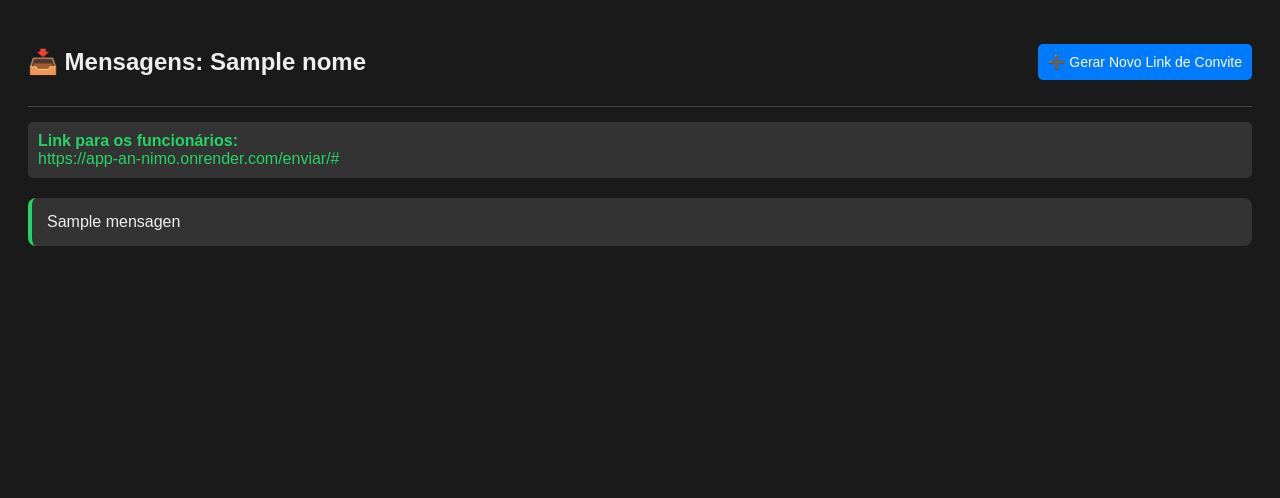
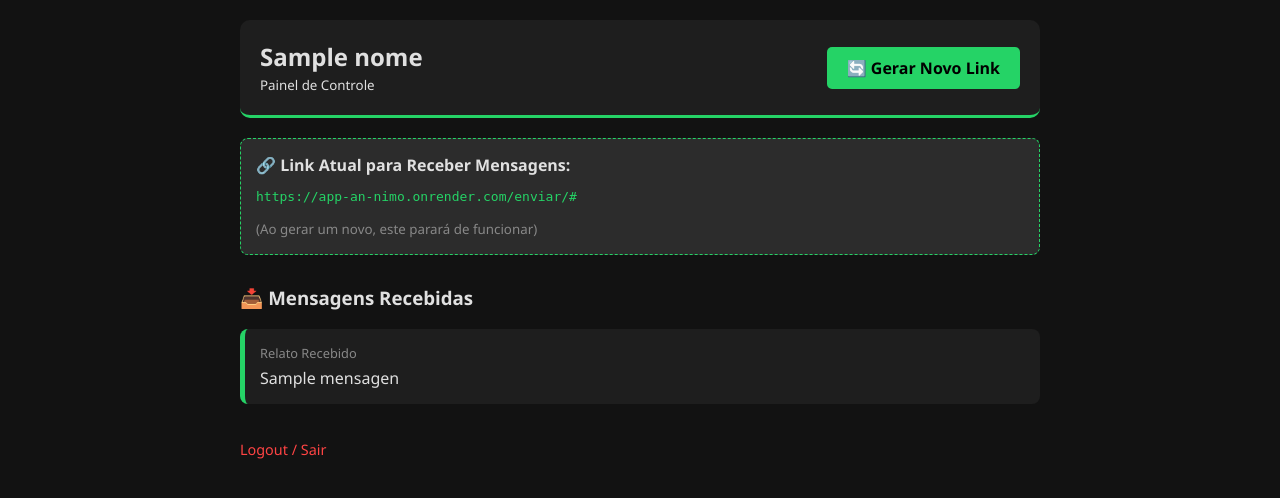
Before and after one commit to ytaloipdel/app-an-nimo-, a Flask app: template templates/adm.html in a window 1280 px wide. Shown: the top 498 px of the page. Run offline with Flask 3, Linux system fonts and the light colour scheme; the template is opened without the code that fills it: most values are stand-ins (such as "Sample title", 1, 10 or a date in 2020).

Commit message:
Update adm.html

```diff
--- a/templates/adm.html
+++ b/templates/adm.html
@@ -1,32 +1,61 @@
 <!DOCTYPE html>
-<html>
+<html lang="pt-br">
 <head>
+    <meta charset="UTF-8">
     <title>Painel - {{ nome }}</title>
+    <meta name="viewport" content="width=device-width, initial-scale=1">
     <style>
-        body { font-family: sans-serif; background: #1a1a1a; color: #eee; padding: 20px; }
-        .header { display: flex; justify-content: space-between; align-items: center; border-bottom: 1px solid #444; padding-bottom: 10px; }
-        .btn-convidar { background: #007bff; color: white; padding: 10px; border-radius: 5px; text-decoration: none; font-size: 14px; }
-        .link-area { background: #333; padding: 10px; margin: 15px 0; border-radius: 5px; color: #25d366; }
-        .card { background: #333; padding: 15px; border-radius: 8px; margin-bottom: 10px; border-left: 4px solid #25d366; }
+        body { font-family: 'Segoe UI', Tahoma, Geneva, Verdana, sans-serif; background: #121212; color: #e0e0e0; margin: 0; padding: 20px; }
+        .container { max-width: 800px; margin: auto; }
+        .header { display: flex; justify-content: space-between; align-items: center; background: #1e1e1e; padding: 20px; border-radius: 10px; border-bottom: 3px solid #25d366; margin-bottom: 20px; }
+        .btn { background: #25d366; color: black; padding: 10px 20px; border-radius: 5px; text-decoration: none; font-weight: bold; transition: 0.3s; border: none; cursor: pointer; }
+        .btn:hover { background: #1da851; }
+        .link-box { background: #2c2c2c; padding: 15px; border-radius: 8px; border: 1px dashed #25d366; margin-bottom: 30px; }
+        .link-url { color: #25d366; font-family: monospace; word-break: break-all; }
+        .msg-card { background: #1e1e1e; padding: 15px; border-radius: 8px; margin-bottom: 12px; border-left: 5px solid #25d366; animation: fadeIn 0.5s; }
+        .msg-data { font-size: 0.8em; color: #888; margin-bottom: 5px; display: block; }
+        .vazio { text-align: center; color: #666; margin-top: 50px; }
+        @keyframes fadeIn { from { opacity: 0; transform: translateY(10px); } to { opacity: 1; transform: translateY(0); } }
     </style>
 </head>
 <body>
+    <div class="container">
         <div class="header">
-        <h2>📥 Mensagens: {{ nome }}</h2>
-        <a href="/gerar_link" class="btn-convidar">➕ Gerar Novo Link de Convite</a>
+            <div>
+                <h1 style="margin:0; font-size: 1.5em;">{{ nome }}</h1>
+                <small>Painel de Controle</small>
+            </div>
+            <a href="/gerar_link" class="btn">🔄 Gerar Novo Link</a>
         </div>
 
         {% if link_convite %}
-    <div class="link-area">
-        <strong>Link para os funcionários:</strong><br>
-        https://app-an-nimo.onrender.com/enviar/{{ link_convite }}
+        <div class="link-box">
+            <strong>🔗 Link Atual para Receber Mensagens:</strong><br>
+            <p class="link-url">https://app-an-nimo.onrender.com/enviar/{{ link_convite }}</p>
+            <small style="color: #888;">(Ao gerar um novo, este parará de funcionar)</small>
+        </div>
+        {% else %}
+        <div class="link-box" style="border-color: #ff4444;">
+            <p>⚠️ Você ainda não gerou um link. Clique no botão acima para começar!</p>
         </div>
         {% endif %}
 
-    <div style="margin-top: 20px;">
+        <h3>📥 Mensagens Recebidas</h3>
+        {% if mensagens %}
             {% for m in mensagens %}
-            <div class="card">{{ m }}</div>
+                <div class="msg-card">
+                    <span class="msg-data">Relato Recebido</span>
+                    {{ m }}
+                </div>
             {% endfor %}
+        {% else %}
+            <div class="vazio">
+                <p>Nenhuma mensagem recebida ainda.</p>
+            </div>
+        {% endif %}
+
+        <br>
+        <a href="/sair" style="color: #ff4444; text-decoration: none; font-size: 0.9em;">Logout / Sair</a>
     </div>
 </body>
 </html>
```
Lines whose indentation alone changed are shown as unchanged.
